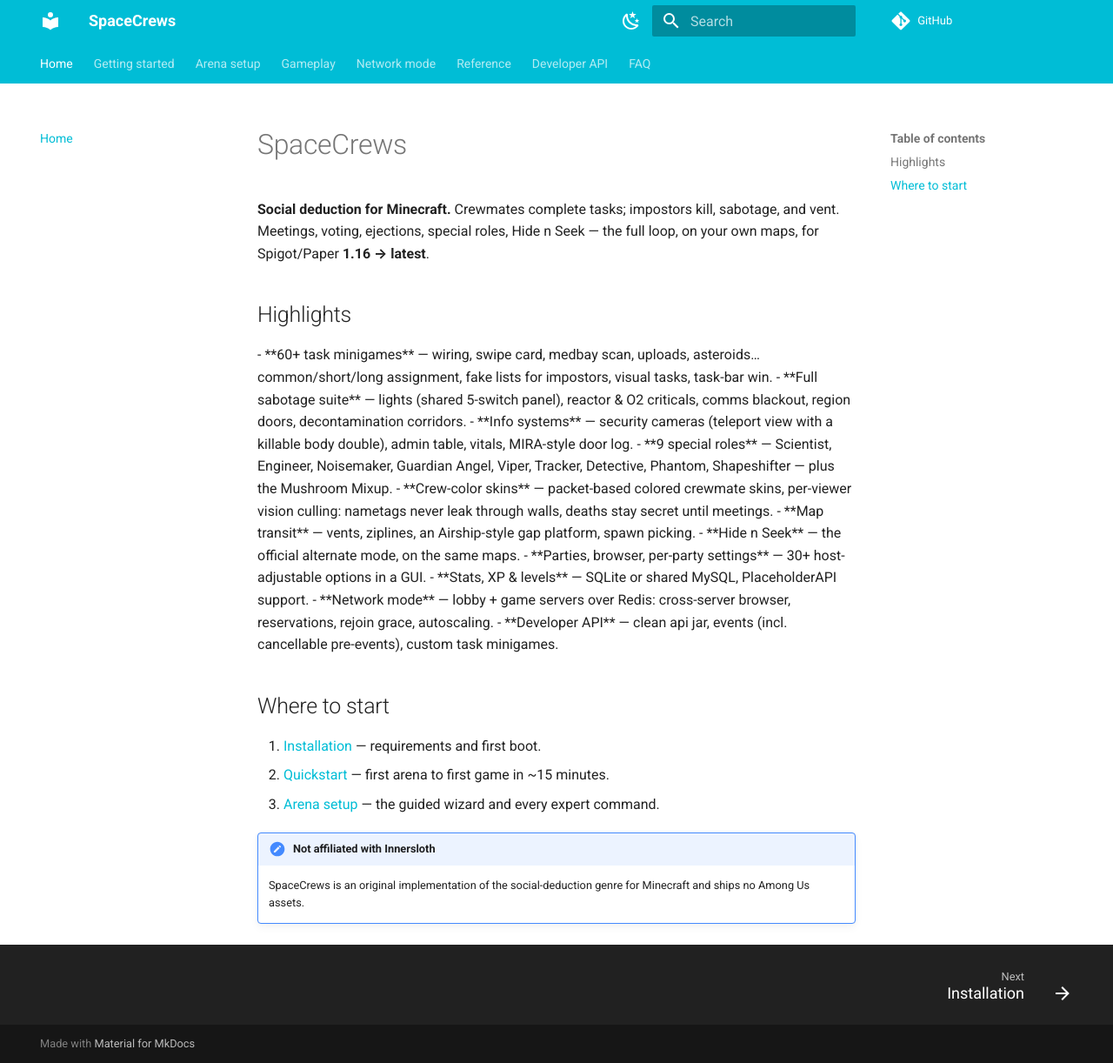
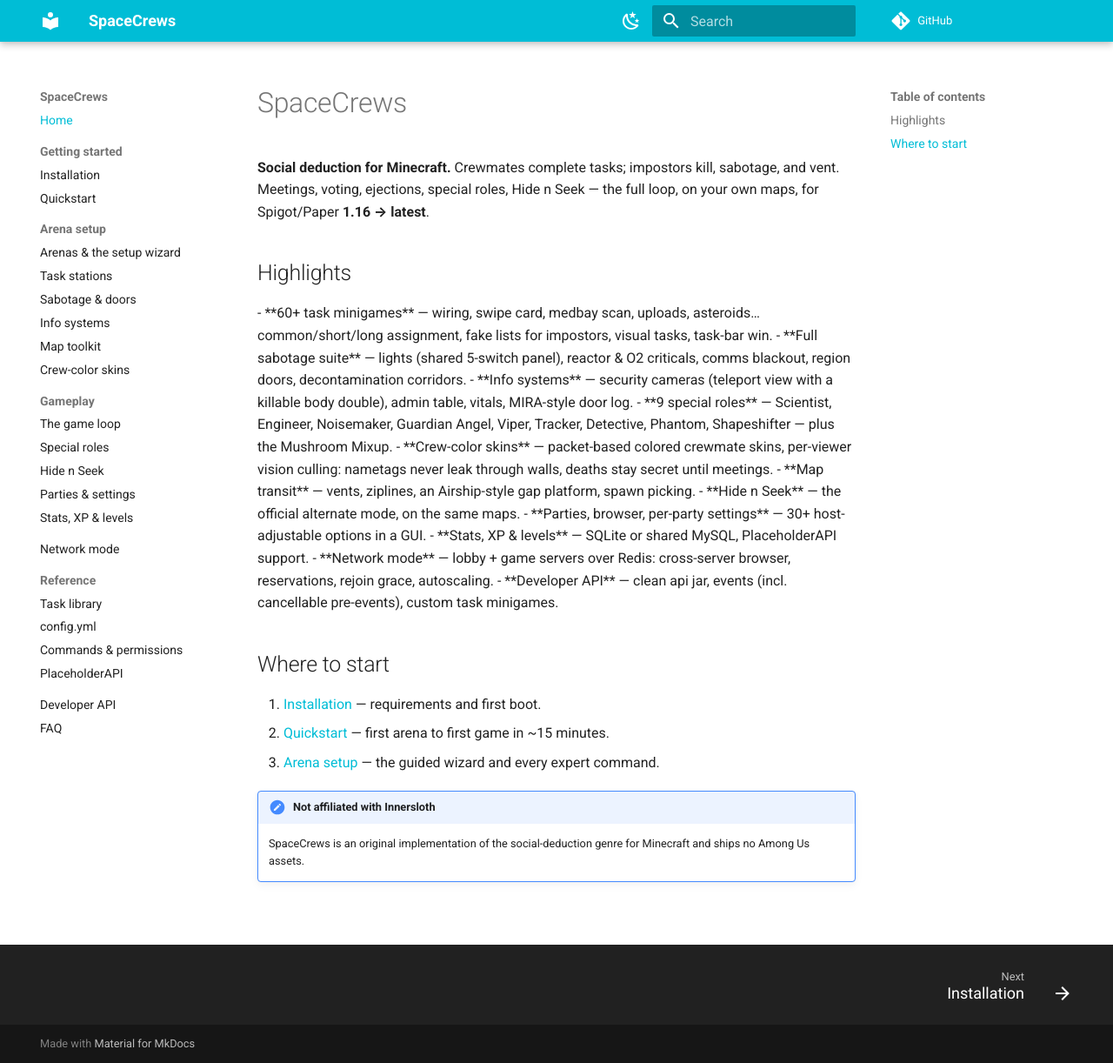
Before and after one commit to LordGoldman/SpaceCrews-Wiki, an MkDocs documentation site: the page built from docs/index.md, in a window 1280 px wide and 1222 px high. Shown: the whole window at 87% size. Built offline with MkDocs 1.6.1 and Material for MkDocs 9.7.7, drawn with Linux system fonts in a browser that asks for light colours; comment, search, counter and statistics services are not loaded.

Commit message:
Sidebar navigation: full page tree instead of tabs
Co-Authored-By: Claude Fable 5 <noreply@anthropic.com>

```diff
--- a/mkdocs.yml
+++ b/mkdocs.yml
@@ -22,8 +22,10 @@ theme:
         icon: material/weather-night
         name: Dark mode
   features:
-    - navigation.tabs
+    # No navigation.tabs: the FULL page tree lives in the left sidebar,
+    # grouped under section headers (the "all pages" view).
     - navigation.sections
+    - navigation.expand
     - navigation.top
     - navigation.footer
     - search.suggest
```
